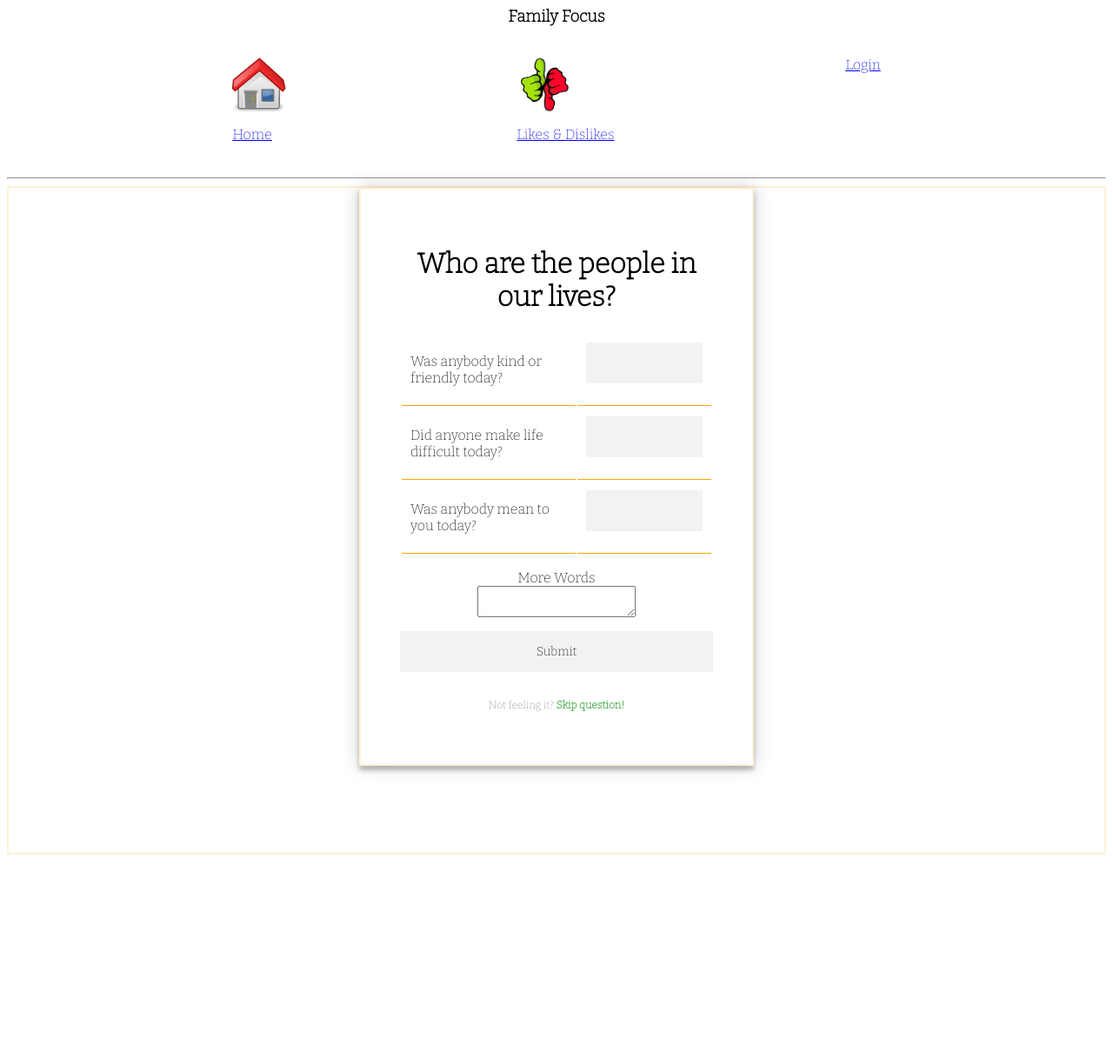
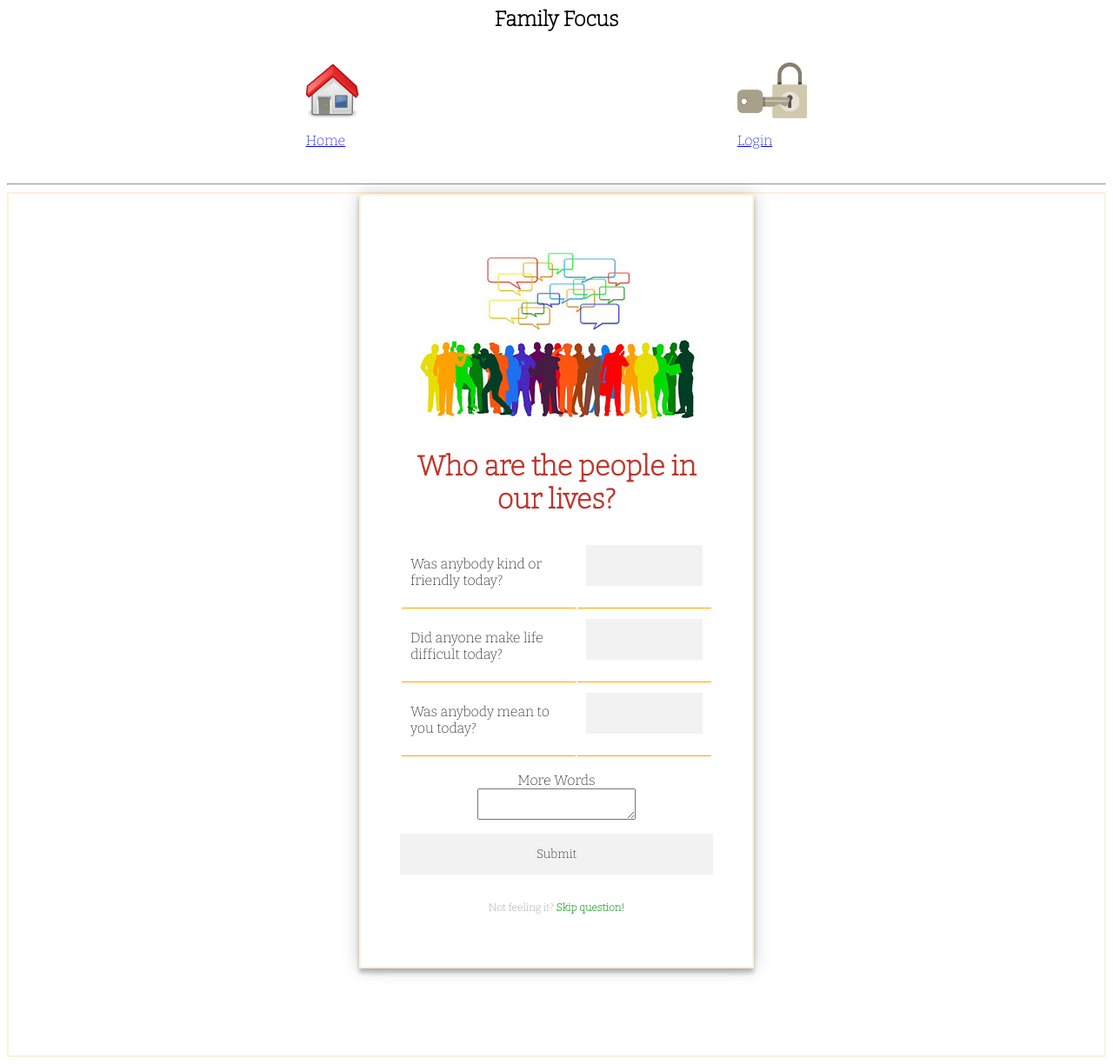
Before and after one commit to mrrichardasmith/python_user_Authentication, a Flask app: page /people in a window 1280 px wide. Shown: the whole page at 87% size. Before the commit the page ends 983 px from the top, so only its background shows below. Run offline with Flask 2, Linux system fonts and the light colour scheme; parts of the project's set-up code (start-up, migrations or seed data) failed here and were passed over.

Commit message:
end of weekend push

```diff
--- a/forms.py
+++ b/forms.py
@@ -35,7 +35,6 @@ class LikesDislikesForm(FlaskForm):
 
 class ThinkingForm(FlaskForm):
     thinking_about = StringField('What are you thinking about', validators=[DataRequired()])
-    country = SelectField(u'Country', choices=[('USA', 'United States'), ('UK', 'United Kingdom'), ('EU', 'Europe')])
     thoughts = StringField('Your thoughts', validators=[DataRequired()])
     submit = SubmitField('Say It')
 
--- a/models.py
+++ b/models.py
@@ -37,7 +37,6 @@ class Likesdislikes(db.Model):
 class Thinking(db.Model):
     id = db.Column(db.Integer, primary_key=True)
     thinking_about = db.Column(db.String(140))
-    country = db.Column(db.String(20))
     thoughts = db.Column(db.String(140))
     timestamp = db.Column(db.DateTime, index=True, default=datetime.utcnow)
     username = db.Column(db.String, db.ForeignKey('user.username'))
--- a/routes.py
+++ b/routes.py
@@ -80,7 +80,7 @@ def index():
   #by deducting a number of days from the current datetime you have an comparable datetime to compare to the database, we could still run into time issues.
   #We could separate the day, Month, year and time before saving it to separate columns in the database to make it easier to query
   #Until we put in more suphisticated filtering it solves for pulling in the whole table
-  new_date = datetime.now() - timedelta(days = 5)
+  new_date = datetime.now() - timedelta(days = 20)
   print(new_date)
   #function route currently not scalable because its calling for all the data in the tables which will grow over time.
   likesdislikes = Likesdislikes.query.filter(Likesdislikes.timestamp > new_date).all()
@@ -127,7 +127,7 @@ def survey():
 
   if request.method == 'POST' and form.validate():
 #Thinking is a database class as can be seen if you look at the import statements above and check the models.
-    new_thoughts = Thinking(thinking_about = form.thinking_about.data, country=form.country.data, thoughts=form.thoughts.data, username=current_user.username )
+    new_thoughts = Thinking(thinking_about = form.thinking_about.data, thoughts=form.thoughts.data, username=current_user.username )
 #commands to send the new class to the database to persist the data, note the need for the two statements.
     db.session.add(new_thoughts)
     db.session.commit()
--- a/templates/base.html
+++ b/templates/base.html
@@ -1,11 +1,8 @@
 <html>
     <head>
 
-<meta name="viewport" content="width=device-width, initial-scale=1">
-<link rel="stylesheet" href="{{ url_for('static', filename='style.css') }}">
-<style>
-
-</style>
+        <meta name="viewport" content="width=device-width, initial-scale=1">
+        <link rel="stylesheet" href="{{ url_for('static', filename='style.css') }}">
 
         {% if title %}
         <title>{{ title }} - Family Focus</title>
@@ -14,33 +11,45 @@
         {% endif %}
     </head>
     <body>
-        <center><h3>Family Focus</h3></center>
+        <center><h2>Family Focus</h2></center>
         <div class="nav">
             <div class="innerNav">
                 <div class="navOption">
-                    <img class="navPic" src="{{ url_for('static', filename='pictures/home.png') }}">
+                    <a href="{{ url_for('index') }}"><img class="navPic" src="{{ url_for('static', filename='pictures/home.png') }}"></a>
                     <p><a href="{{ url_for('index') }}">Home</a></p>
                 </div>
-                <div class="navOption">
-                    <img class="navPic" src="{{ url_for('static', filename='pictures/thumbsupdown.png') }}">
-                    <p><a href="{{ url_for('likesdislikes') }}">Likes & Dislikes</a></p>
-                </div>
+
 
                 {% if current_user.is_anonymous %}
                 <div class="navOption">
-                    <a href="{{ url_for('login') }}">Login</a>
+                    <a href="{{ url_for('login') }}"><img class="navPic" src="{{ url_for('static', filename='pictures/lock.png') }}"></a>
+                    <p><a href="{{ url_for('login') }}">Login</a></p>
                 </div>
                 {% else %}
                 <!--<a href="{{ url_for('user', username=current_user.username) }}">Likes Dislikes</a>-->
             <div class="navOption">
-                <img class="navPic" src="{{ url_for('static', filename='pictures/howday.png') }}">
+                <a href="{{ url_for('day', username=current_user.username) }}"><img class="navPic" src="{{ url_for('static', filename='pictures/howday2.png') }}"></a>
                 <p><a href="{{ url_for('day', username=current_user.username) }}">How was your day</a></p>
             </div>
 
             <div class="navOption">
+                <a href="{{ url_for('likesdislikes') }}"><img class="navPic" src="{{ url_for('static', filename='pictures/thumbsupdown.png') }}"></a>
+                <p><a href="{{ url_for('likesdislikes') }}">Likes & Dislikes</a></p>
+            </div>
+
+            <div class="navOption">
+                <a href="{{ url_for('survey') }}"><img class="navPic" src="{{ url_for('static', filename='pictures/bulb.png') }}"></a>
+                <p><a href="{{ url_for('survey') }}">Thoughts</a></p>
+            </div>
+
+            <div class="navOption">
+                <a href="{{ url_for('people') }}"><img class="navPic" src="{{ url_for('static', filename='pictures/people.jpg') }}"></a>
+                <p><a href="{{ url_for('people') }}">People</a></p>
+            </div>
+
+            <div class="navOption">
                 <img class="navPic" src="{{ url_for('static', filename='pictures/exit.png') }}">
-                <p><a href="{{ url_for('logout') }}">Logout</a</p>
-
+                <p><a href="{{ url_for('logout') }}">Logout</a></p>
             </div>
             {% endif %}
         </div>
--- a/templates/day_school.html
+++ b/templates/day_school.html
@@ -5,7 +5,7 @@
 <center><div class="page">
     <div class="form">
       <h1>How was your day?</h1>
-      <img id="landingPic" src="{{ url_for('static', filename='pictures/howday.png') }}">
+      <img id="landingPic" src="{{ url_for('static', filename='pictures/howday2.png') }}">
       <form class="login-form" action="" method="post" novalidate>
         {{ dayform.hidden_tag() }}
       <tabel>
--- a/templates/landing_page.html
+++ b/templates/landing_page.html
@@ -30,7 +30,7 @@
 			{% endfor %}
 		</table>
 	</div>
-	<div class="item3 border">
+	<div class="item3">
 		<h1 class="HeadingColor">Things we like and dislike about here or there</h1>
 		<div>
 			<table>
@@ -60,7 +60,7 @@
 				<th>Date/Time</th>
 				<th>Thought</th>
 				<th>More Words</th>
-				<th>Country</th>
+
 			</tr>
 			{% for thought in thoughts %}
 			<tr>
@@ -68,7 +68,7 @@
 				<td>{{ thought.timestamp }}</td>
 				<td>{{ thought.thinking_about }}</td>
 				<td>{{ thought.thoughts }}</td>
-				<td>{{ thought.country }}</td>
+
 			</tr>
 			{% endfor %}
 		</table>
--- a/templates/people.html
+++ b/templates/people.html
@@ -6,7 +6,9 @@
     <div class="form border">
       <form class="login-form" action="" method="post" novalidate>
         {{ peopleForm.hidden_tag() }}
-        <h1>Who are the people in our lives?</h1>
+        <a href="{{ url_for('people') }}"><img class="landingPic" src="{{ url_for('static', filename='pictures/people.jpg') }}"></a>
+
+        <h1 class="headingColor">Who are the people in our lives?</h1>
         <Table>
           <tr>
             <td>{{ peopleForm.good.label }}</td>
```
Also changed, not shown: templates/survey.html (+2 -6 lines), static/pictures/bulb.png (added), static/pictures/howday2.png (added), static/pictures/lock.png (added), static/pictures/people.jpg (added).
